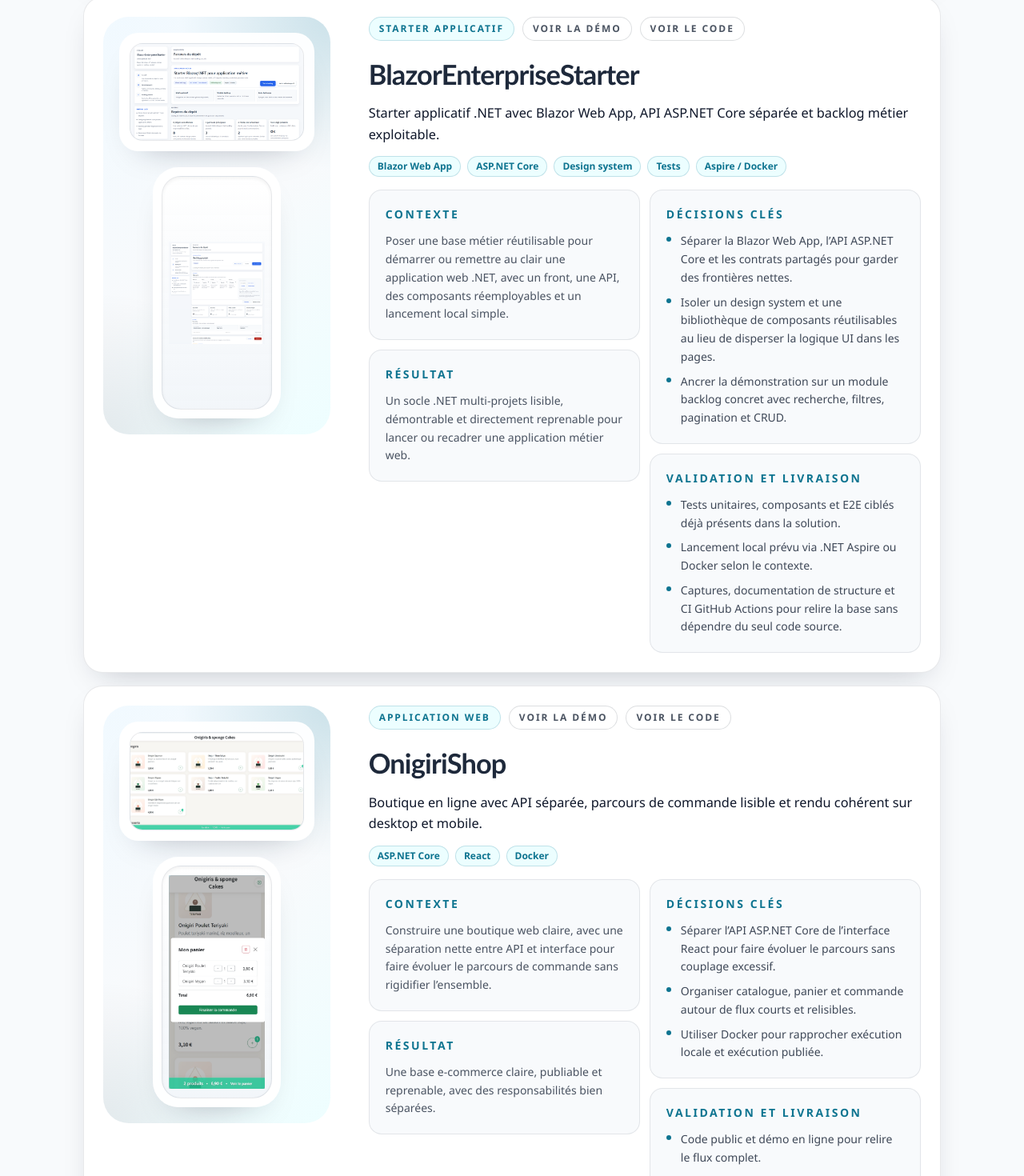
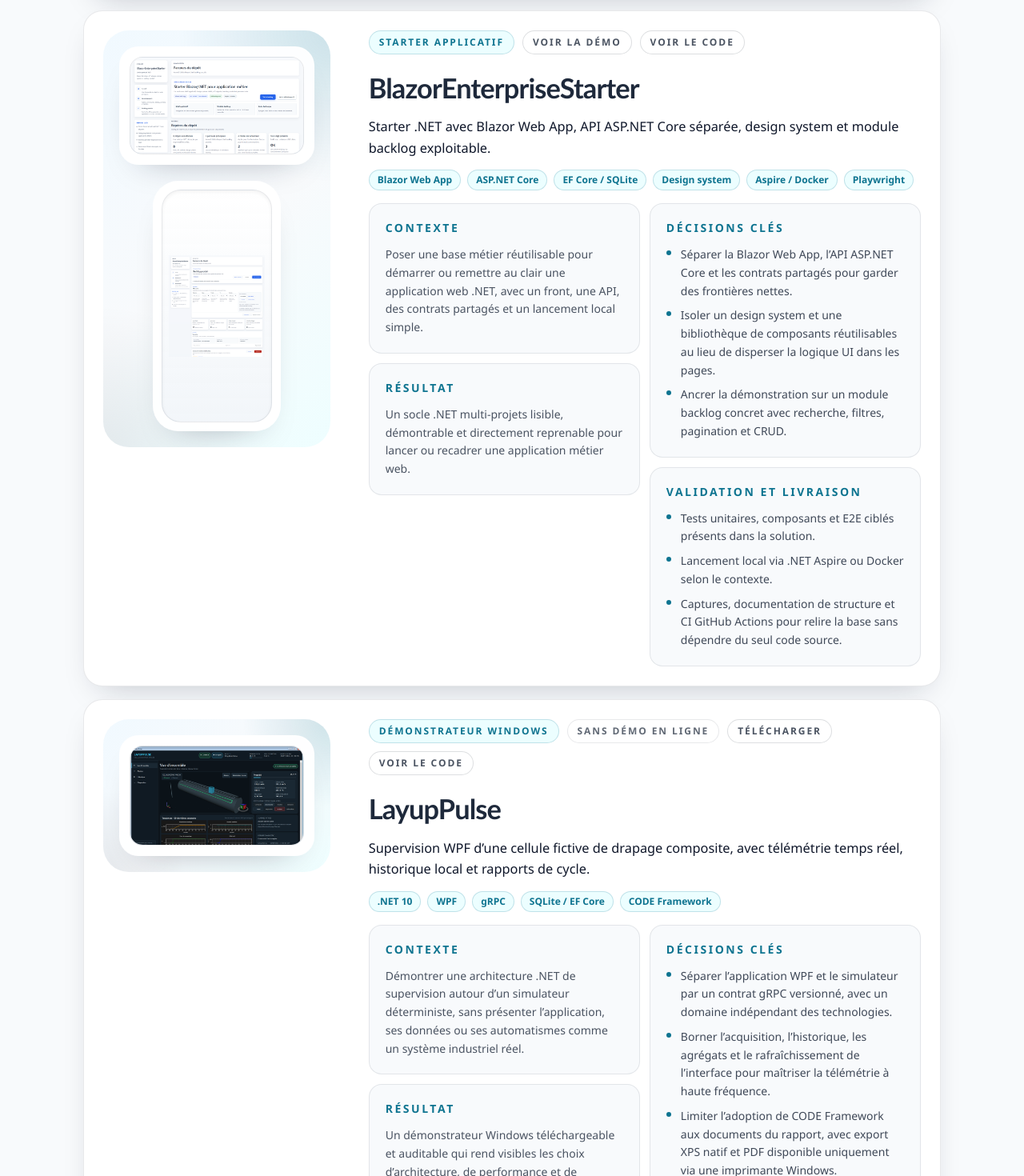
Before and after one commit to arnaud-wissart-lab/Portfolio, a React (Vite) app: page / in a window 1280 px wide. Shown: the part 3379-4849 px from the top of the page at 80% size. Built offline with nearby package versions, Linux system fonts and the light colour scheme; no server answers.

Commit message:
docs(portfolio): aligne les fiches projets avec les dépôts actuels

```diff
--- a/src/data/projects.ts
+++ b/src/data/projects.ts
@@ -18,6 +18,77 @@
 }
 
 export const projects: Project[] = [
+  {
+    slug: 'bikevoyager',
+    name: 'BikeVoyager',
+    typeLabel: 'Application full-stack',
+    tagline:
+      'Planification d’itinéraires vélo avec API .NET 10, interface React, moteur Valhalla, POI et synchronisation cloud.',
+    context:
+      'Construire une application full-stack réellement exploitable pour préparer des parcours vélo, tout en gardant une architecture lisible, des intégrations externes isolées et une chaîne de livraison reproductible.',
+    keyDecisions: [
+      'Séparer le domaine, l’application et l’infrastructure côté .NET, avec une API HTTP canonique versionnée sous /api/v1.',
+      'Isoler Valhalla, Overpass, Google Drive et OneDrive derrière le backend afin de garder le client React indépendant des détails d’intégration.',
+      'Appliquer des garde-fous concrets côté API : origines autorisées, cookies HttpOnly, rate limiting et headers de sécurité.',
+    ],
+    qualityAndDelivery: [
+      'Tests backend xUnit, tests frontend Vitest et parcours E2E Playwright intégrés à la CI.',
+      'Orchestration locale via .NET Aspire et exécution reproductible via Docker Compose.',
+      'Déploiement manuel versionné par GitHub Actions sur runner Linux self-hosted, avec démo publique accessible.',
+    ],
+    result:
+      'Une application publique complète qui rend visibles à la fois le niveau full-stack, les choix d’architecture, les intégrations externes, la sécurité et le delivery.',
+    stack: [
+      '.NET 10 / ASP.NET Core',
+      'React / TypeScript',
+      'Valhalla / Overpass',
+      'Google Drive / OneDrive',
+      'Aspire / Docker',
+      'xUnit / Vitest / Playwright',
+    ],
+    demoUrl: 'https://bike.arnaudwissart.fr',
+    codeUrl: 'https://github.com/arnaud-wissart-lab/BikeVoyager',
+    imageUrl: '/assets/projects/bikevoyager.jpg',
+    imageAlt:
+      'Capture de BikeVoyager montrant l’interface de préparation et de consultation d’un parcours vélo.',
+  },
+  {
+    slug: 'blazor-enterprise-starter',
+    name: 'BlazorEnterpriseStarter',
+    typeLabel: 'Starter applicatif',
+    tagline:
+      'Starter .NET avec Blazor Web App, API ASP.NET Core séparée, design system et module backlog exploitable.',
+    context:
+      'Poser une base métier réutilisable pour démarrer ou remettre au clair une application web .NET, avec un front, une API, des contrats partagés et un lancement local simple.',
+    keyDecisions: [
+      'Séparer la Blazor Web App, l’API ASP.NET Core et les contrats partagés pour garder des frontières nettes.',
+      'Isoler un design system et une bibliothèque de composants réutilisables au lieu de disperser la logique UI dans les pages.',
+      'Ancrer la démonstration sur un module backlog concret avec recherche, filtres, pagination et CRUD.',
+    ],
+    qualityAndDelivery: [
+      'Tests unitaires, composants et E2E ciblés présents dans la solution.',
+      'Lancement local via .NET Aspire ou Docker selon le contexte.',
+      'Captures, documentation de structure et CI GitHub Actions pour relire la base sans dépendre du seul code source.',
+    ],
+    result:
+      'Un socle .NET multi-projets lisible, démontrable et directement reprenable pour lancer ou recadrer une application métier web.',
+    stack: [
+      'Blazor Web App',
+      'ASP.NET Core',
+      'EF Core / SQLite',
+      'Design system',
+      'Aspire / Docker',
+      'Playwright',
+    ],
+    demoUrl: 'https://blazor.arnaudwissart.fr/',
+    codeUrl: 'https://github.com/arnaud-wissart-lab/blazor-enterprise-starter',
+    imageUrl: '/assets/projects/blazor-enterprise-starter-home.png',
+    imageAlt:
+      'Capture de BlazorEnterpriseStarter montrant la page d’accueil du starter, son positionnement et les accès aux parcours principaux.',
+    secondaryImageUrl: '/assets/projects/blazor-enterprise-starter-backlog.png',
+    secondaryImageAlt:
+      'Capture de BlazorEnterpriseStarter montrant le module backlog avec la liste des éléments, les filtres et les actions métier.',
+  },
   {
     slug: 'layup-pulse',
     name: 'LayupPulse',
@@ -47,62 +118,32 @@
       'Capture de LayupPulse pendant un cycle simulé, avec vue 3D fictive, télémétrie, tendances et commandes de démonstration.',
   },
   {
-    slug: 'blazor-enterprise-starter',
-    name: 'BlazorEnterpriseStarter',
-    typeLabel: 'Starter applicatif',
+    slug: 'onigirishop',
+    name: 'OnigiriShop',
+    typeLabel: 'Application e-commerce',
     tagline:
-      'Starter applicatif .NET avec Blazor Web App, API ASP.NET Core séparée et backlog métier exploitable.',
+      'Boutique Blazor Server avec catalogue, panier, commande, back-office, authentification et sauvegarde de base.',
     context:
-      'Poser une base métier réutilisable pour démarrer ou remettre au clair une application web .NET, avec un front, une API, des composants réemployables et un lancement local simple.',
+      'Construire une application e-commerce métier cohérente autour d’un catalogue, d’un tunnel de commande et d’un back-office, avec un accès aux données maîtrisé et une exploitation simple.',
     keyDecisions: [
-      'Séparer la Blazor Web App, l’API ASP.NET Core et les contrats partagés pour garder des frontières nettes.',
-      'Isoler un design system et une bibliothèque de composants réutilisables au lieu de disperser la logique UI dans les pages.',
-      'Ancrer la démonstration sur un module backlog concret avec recherche, filtres, pagination et CRUD.',
+      'S’appuyer sur Blazor Server pour unifier l’interface et la logique applicative tout en gardant des services métier dédiés.',
+      'Utiliser Dapper et SQLite pour conserver un accès aux données explicite, complété par FluentMigrator pour versionner la base.',
+      'Isoler les parcours d’authentification et d’administration, avec des routes dédiées et un mécanisme de sauvegarde automatique de la base.',
     ],
     qualityAndDelivery: [
-      'Tests unitaires, composants et E2E ciblés déjà présents dans la solution.',
-      'Lancement local prévu via .NET Aspire ou Docker selon le contexte.',
-      'Captures, documentation de structure et CI GitHub Actions pour relire la base sans dépendre du seul code source.',
+      'Tests unitaires xUnit et tests E2E Playwright exécutés dans GitHub Actions.',
+      'Dockerfile multi-stage .NET 8 pour rapprocher l’exécution locale et l’hébergement.',
+      'Démo publique permettant de vérifier le catalogue, la navigation et les principaux parcours.',
     ],
     result:
-      'Un socle .NET multi-projets lisible, démontrable et directement reprenable pour lancer ou recadrer une application métier web.',
+      'Une application e-commerce .NET complète et démontrable, avec back-office, accès Dapper/SQLite, migrations et chaîne de tests.',
     stack: [
-      'Blazor Web App',
-      'ASP.NET Core',
-      'Design system',
-      'Tests',
-      'Aspire / Docker',
+      '.NET 8 / Blazor Server',
+      'Dapper / SQLite',
+      'FluentMigrator',
+      'xUnit / Playwright',
+      'Docker',
     ],
-    demoUrl: 'https://blazor.arnaudwissart.fr/',
-    codeUrl: 'https://github.com/arnaud-wissart-lab/blazor-enterprise-starter',
-    imageUrl: '/assets/projects/blazor-enterprise-starter-home.png',
-    imageAlt:
-      'Capture de BlazorEnterpriseStarter montrant la page d’accueil du starter, son positionnement et les accès aux parcours principaux.',
-    secondaryImageUrl: '/assets/projects/blazor-enterprise-starter-backlog.png',
-    secondaryImageAlt:
-      'Capture de BlazorEnterpriseStarter montrant le module backlog avec la liste des éléments, les filtres et les actions métier.',
-  },
-  {
-    slug: 'onigirishop',
-    name: 'OnigiriShop',
-    typeLabel: 'Application web',
-    tagline:
-      'Boutique en ligne avec API séparée, parcours de commande lisible et rendu cohérent sur desktop et mobile.',
-    context:
-      'Construire une boutique web claire, avec une séparation nette entre API et interface pour faire évoluer le parcours de commande sans rigidifier l’ensemble.',
-    keyDecisions: [
-      'Séparer l’API ASP.NET Core de l’interface React pour faire évoluer le parcours sans couplage excessif.',
-      'Organiser catalogue, panier et commande autour de flux courts et relisibles.',
-      'Utiliser Docker pour rapprocher exécution locale et exécution publiée.',
-    ],
-    qualityAndDelivery: [
-      'Code public et démo en ligne pour relire le flux complet.',
-      'Mise en ligne accessible pour valider le comportement hors poste de développement.',
-      'Structure pensée pour faire évoluer le tunnel de commande sans reprise lourde.',
-    ],
-    result:
-      'Une base e-commerce claire, publiable et reprenable, avec des responsabilités bien séparées.',
-    stack: ['ASP.NET Core', 'React', 'Docker'],
     demoUrl: 'https://onigirishop.onrender.com/',
     codeUrl: 'https://github.com/arnaud-wissart-lab/OnigiriShop',
     imageUrl: '/assets/projects/onigirishop-desktop.png',
@@ -113,106 +154,87 @@
       'Capture mobile d’OnigiriShop montrant l’interface e-commerce sur smartphone.',
   },
   {
-    slug: 'bikevoyager',
-    name: 'BikeVoyager',
-    typeLabel: 'Application web',
+    slug: 'nvconso',
+    name: 'WattPilot',
+    typeLabel: 'Utilitaire Windows',
     tagline:
-      'Application de consultation et de planification avec interface claire et socle de données prêt à évoluer.',
+      'Suivi de consommation GPU NVIDIA et application de profils de limite de puissance avec télémétrie persistante et mises à jour automatiques.',
     context:
-      'Organiser une application de consultation rapide avec un modèle de données capable d’évoluer sans remise à plat.',
+      'Créer un outil Windows concret pour suivre la consommation d’un GPU NVIDIA, appliquer des limites de puissance de manière contrôlée et conserver un historique local exploitable.',
     keyDecisions: [
-      'Garder un socle ASP.NET Core + SQL simple à étendre sur un périmètre fonctionnel clair.',
-      'Construire une interface React centrée sur la consultation rapide plutôt que sur l’accumulation d’écrans.',
-      'Séparer données utiles à l’interface et logique de navigation pour limiter les régressions.',
+      'Conserver une application principale WPF unique, avec élévation UAC uniquement pour les actions réellement privilégiées.',
+      'Passer par NVML pour la télémétrie et les limites de puissance sans toucher aux ventilateurs, à l’affichage ou aux profils Windows.',
+      'Distribuer WattPilot en installateur auto-misable à jour via Velopack tout en conservant un ZIP portable.',
     ],
     qualityAndDelivery: [
-      'Code public et démo accessible pour vérifier les parcours principaux.',
-      'Socle de données conçu pour évoluer par étapes.',
-      'Mise en ligne disponible pour contrôler le rendu et les flux principaux.',
+      'CI qui compile, teste et protège plusieurs invariants de sécurité et de packaging.',
+      'Historique GPU persistant localement avec documentation dédiée à la télémétrie.',
+      'Releases publiques avec installateur, archive portable et sommes SHA256.',
     ],
     result:
-      'Une application web lisible, évolutive et livrable sans surcouche inutile.',
-    stack: ['ASP.NET Core', 'React', 'SQL'],
-    demoUrl: 'https://bike.arnaudwissart.fr',
-    codeUrl: 'https://github.com/arnaud-wissart-lab/BikeVoyager',
-    imageUrl: '/assets/projects/bikevoyager.jpg',
-    imageAlt:
-      'Capture de BikeVoyager avec une interface web de consultation orientée contenu et navigation claire.',
-  },
-  {
-    slug: 'nvconso',
-    name: 'NVConso',
-    typeLabel: 'Application métier',
-    tagline:
-      'Application métier de suivi de consommation centrée sur la donnée, avec un socle .NET prêt à être repris.',
-    context:
-      'Poser un socle .NET et SQL orienté analyse pour rendre un suivi de consommation exploitable dans la durée.',
-    keyDecisions: [
-      'Structurer le modèle SQL autour des mesures, seuils et états utiles à l’analyse.',
-      'Garder un socle .NET simple à reprendre pour brancher services, tests ou tableaux de bord.',
-      'Isoler les règles métier des écrans pour éviter une reprise trop coûteuse.',
-    ],
-    qualityAndDelivery: [
-      'Code public versionné pour relire la structure et les choix de modélisation.',
-      'Socle Docker pour reconstruire rapidement un environnement de travail.',
-      'Pas de démo en ligne à ce stade : l’évaluation passe par le code et la conception.',
-    ],
-    result:
-      'Une base métier orientée données, exploitable pour l’analyse et pour des évolutions ciblées.',
-    stack: ['.NET', 'SQL', 'Docker'],
+      'Un utilitaire Windows réellement distribuable, centré sur une fonction matérielle précise et accompagné d’une chaîne de release exploitable.',
+    stack: ['.NET 10', 'WPF', 'NVML', 'Velopack', 'xUnit', 'GitHub Actions'],
+    releaseUrl: 'https://github.com/arnaud-wissart-lab/NVConso/releases/latest',
     codeUrl: 'https://github.com/arnaud-wissart-lab/NVConso',
     imageUrl: '/assets/projects/nvconso.jpg',
     imageAlt:
-      'Capture de NVConso présentant un écran de suivi de consommation avec menus, données et synthèse visuelle.',
+      'Capture de WattPilot présentant le suivi de consommation GPU et les profils de puissance.',
   },
   {
     slug: 'proba-loto-euromillions',
     name: 'Probabilités Loto & EuroMillions',
-    typeLabel: 'Démonstrateur métier',
+    typeLabel: 'Plateforme .NET',
     tagline:
-      'Démonstrateur web de probabilités pour rendre une logique de calcul lisible.',
+      'Ingestion automatisée des tirages FDJ, statistiques, génération de grilles et abonnements e-mail avec API et worker planifié.',
     context:
-      'Rendre compréhensibles des calculs statistiques pour un public non spécialiste, avec une interface simple et un code facile à faire évoluer.',
+      'Construire une plateforme .NET complète autour de données publiques de tirages : ingestion robuste, stockage relationnel, calculs, interface web, planification et exploitation observable.',
     keyDecisions: [
-      'Isoler les règles de calcul pour garder une logique vérifiable.',
-      'Séparer hypothèses, résultats et présentation pour éviter un écran opaque.',
-      'S’appuyer sur TypeScript pour garder un front léger et lisible.',
+      'Séparer interface Blazor, API ASP.NET Core et worker Quartz, orchestrés localement avec .NET Aspire.',
+      'Persister les tirages et l’historique d’envoi dans PostgreSQL via EF Core, avec ingestion CSV/Excel tolérante.',
+      'Rendre les envois idempotents et ajouter logs structurés, OpenTelemetry et health checks pour rendre l’exploitation visible.',
     ],
     qualityAndDelivery: [
-      'Code public et démo en ligne pour confronter calculs et rendu.',
-      'Structure légère, simple à republier.',
-      'Organisation du code adaptée à l’ajout de nouveaux scénarios.',
+      'Tests unitaires et intégration API/PostgreSQL via Testcontainers.',
+      'CI restore/build/test/format et stack Docker Compose complète.',
+      'Démo publique pour les statistiques, grilles et parcours principaux.',
     ],
     result:
-      'Une logique métier rendue lisible à la fois dans l’interface et dans le code.',
-    stack: ['TypeScript', 'Statistiques', 'UI Web'],
+      'Une plateforme .NET 10 multi-processus démontrant ingestion de données, planification, persistance, observabilité et qualité automatisée.',
+    stack: [
+      '.NET 10 / ASP.NET Core',
+      'Blazor Server / MudBlazor',
+      'PostgreSQL / EF Core',
+      'Quartz',
+      'OpenTelemetry',
+      'Aspire / Docker',
+    ],
     demoUrl: 'https://loto.arnaudwissart.fr',
-    codeUrl: 'https://github.com/arnaud-wissart-lab/proba-loto-euromillions',
+    codeUrl: 'https://github.com/arnaud-wissart-lab/Proba-loto-euromillions',
     imageUrl: '/assets/projects/loto.jpg',
     imageAlt:
-      'Capture du projet Probabilités Loto et EuroMillions avec calculs et blocs de résultats statistiques.',
+      'Capture du projet Probabilités Loto et EuroMillions avec statistiques et résultats calculés.',
   },
   {
     slug: 'tetris',
     name: 'Tetrigular',
-    typeLabel: 'Démonstrateur front',
+    typeLabel: 'Démonstrateur Angular',
     tagline:
-      'Démonstrateur front temps réel centré sur la boucle de jeu, le rendu Canvas et la réactivité.',
+      'Jeu Tetris-like Angular avec moteur découplé, boucle requestAnimationFrame, rendu Canvas et chaîne de qualité frontend.',
     context:
-      'Projet plus démonstratif, centré sur le rendu navigateur, la boucle de jeu et la réactivité de l’interface.',
+      'Démontrer une architecture frontend structurée sur un sujet temps réel : règles de jeu déterministes, moteur indépendant de l’affichage et interactions clavier réactives.',
     keyDecisions: [
-      'S’appuyer sur Canvas et une boucle de jeu explicite pour garder la maîtrise du rendu.',
-      'Isoler collisions, rotations et score dans des règles relisibles.',
-      'Garder un client léger, simple à publier et à reprendre.',
+      'Séparer input, domaine, moteur et UI afin que les règles de jeu restent testables indépendamment du rendu.',
+      'Utiliser requestAnimationFrame et un rendu Canvas 2D pour garder la maîtrise de la boucle et des animations.',
+      'Implémenter des règles explicites : DAS/ARR, hard drop, rotations, scoring déterministe et randomizer 7-bag.',
     ],
     qualityAndDelivery: [
-      'Code public et démo en ligne pour vérifier le comportement en conditions réelles.',
-      'Build front simple et rapide à republier.',
-      'Projet démonstratif centré sur la structuration d’un comportement interactif.',
+      'Tests unitaires, ESLint, build production et audit sécurité intégrés à la CI GitHub Actions.',
+      'Déploiement manuel documenté avec image Docker Nginx.',
+      'Démo publique permettant de vérifier directement la réactivité et la jouabilité.',
     ],
     result:
-      'Une organisation front claire sur un sujet temps réel, sans complexité superflue.',
-    stack: ['TypeScript', 'Canvas', 'Game loop'],
+      'Un démonstrateur Angular centré sur la séparation des responsabilités, la logique temps réel et la qualité d’un frontend interactif.',
+    stack: ['Angular', 'TypeScript', 'Canvas 2D', 'Vitest', 'Docker / Nginx'],
     demoUrl: 'https://tetris.arnaudwissart.fr',
     codeUrl: 'https://github.com/arnaud-wissart-lab/Tetrigular',
     imageUrl: '/assets/projects/tetris.jpg',
```
